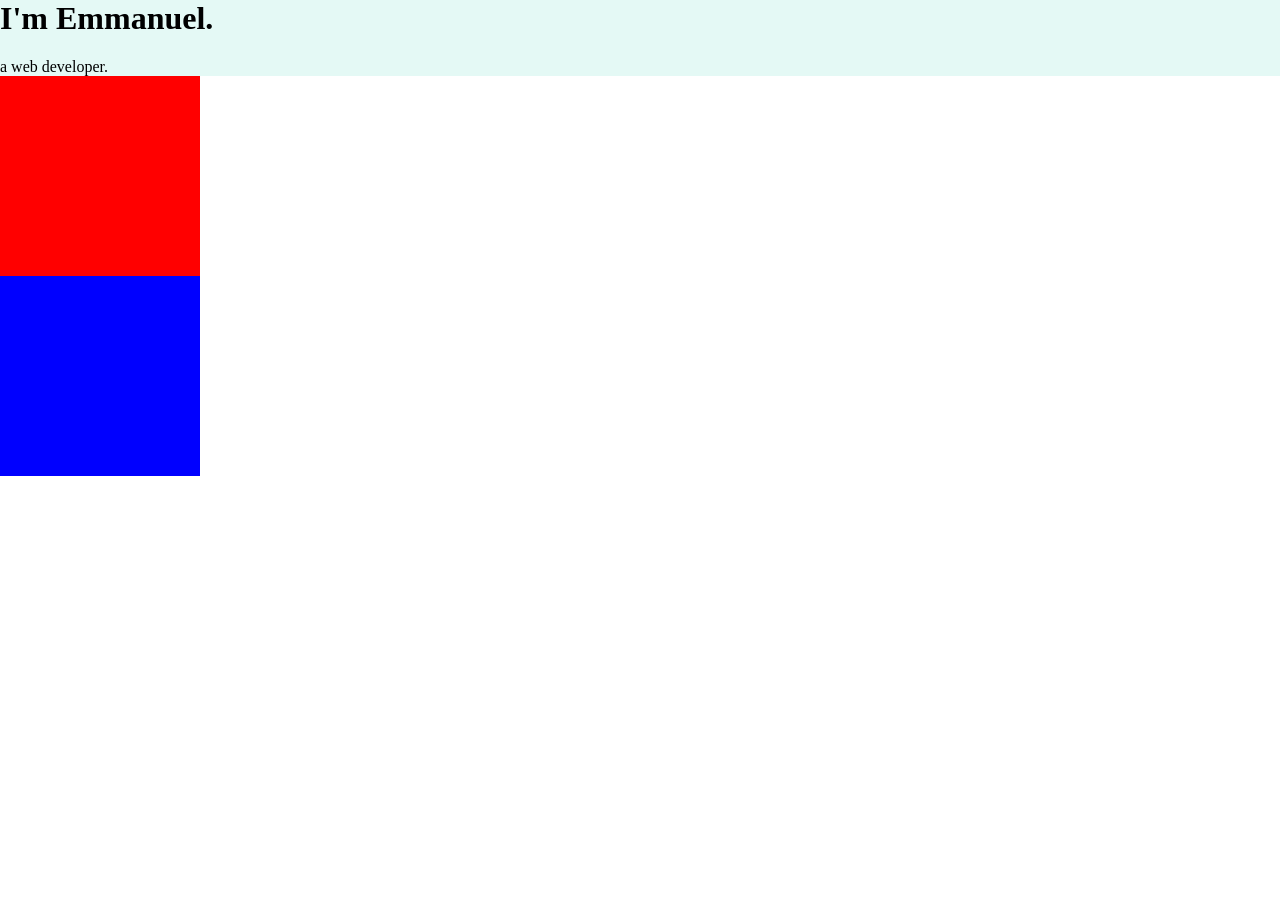
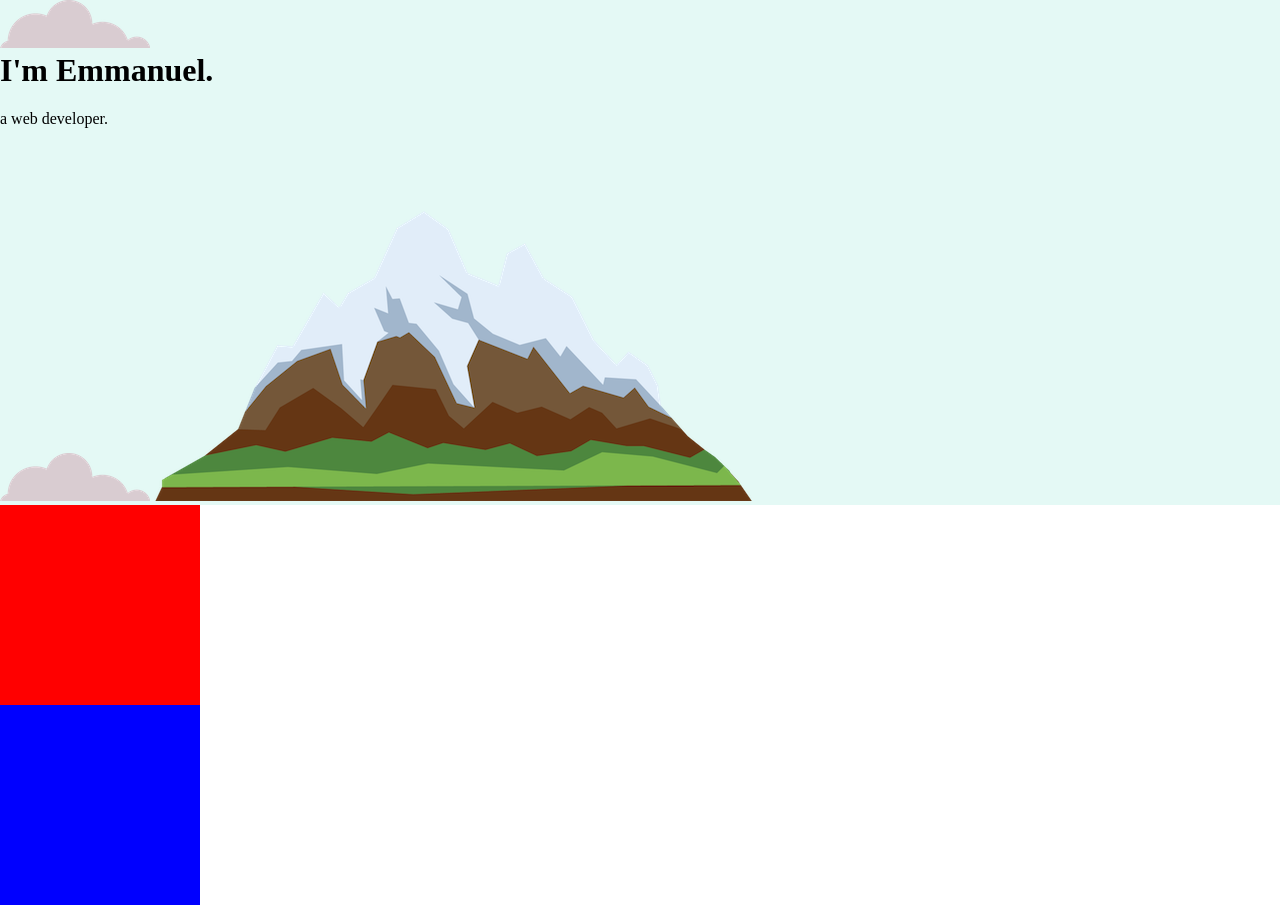
Before and after one commit to Darez-maker/CSS-My-site, a plain HTML site: page index.html in a window 1280 px wide. Before the commit the page ends 800 px from the top, so only its background shows below. Drawn offline with Linux system fonts and the light colour scheme.

Commit message:
cloud n mount png

```diff
--- a/index.html
+++ b/index.html
@@ -12,8 +12,11 @@
 </head>
 <body>
     <div class="top-container">
+        <img src="images/cloud.png" alt="cloud-img">
         <h1>I'm Emmanuel.</h1>
-        a web developer.
+       <p> a web developer. </p>
+       <img src="images/cloud.png" alt="cloud-img">
+       <img src="images/mountain.png" alt="mountain-img">
     </div>
 
     <div class="middle-container">
```
